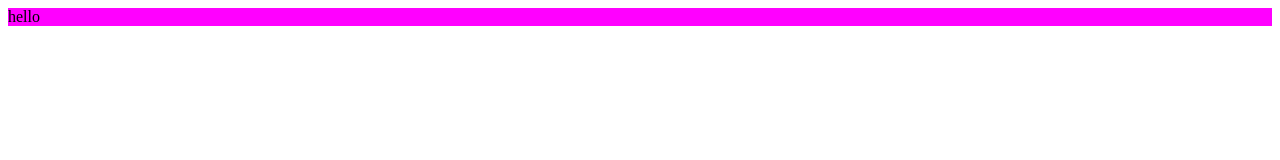
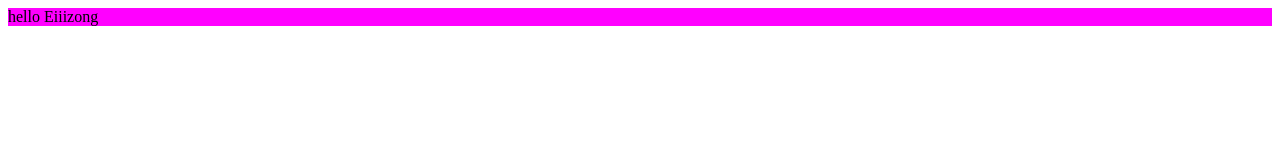
Before and after one commit to eiiizong/demo-vue3, a Vue app: page / in a window 1280 px wide. Shown: the top 160 px of the page. Built offline with nearby package versions, Linux system fonts and the light colour scheme.

Commit message:
test(components): test

```diff
--- a/src/App.vue
+++ b/src/App.vue
@@ -5,7 +5,7 @@ import HelloWorld from './components/HelloWorld.vue'
 </script>
 
 <template>
-  <HelloWorld msg="Hello Vue 3 + TypeScript + Vite" />
+  <HelloWorld />
 </template>
 
 <style lang="scss">
--- a/src/components/HelloWorld.vue
+++ b/src/components/HelloWorld.vue
@@ -1,4 +1,4 @@
-<template>hello</template>
+<template>hello Eiiizong</template>
 
 <script lang="ts">
 // import { ref } from 'vue'
```
